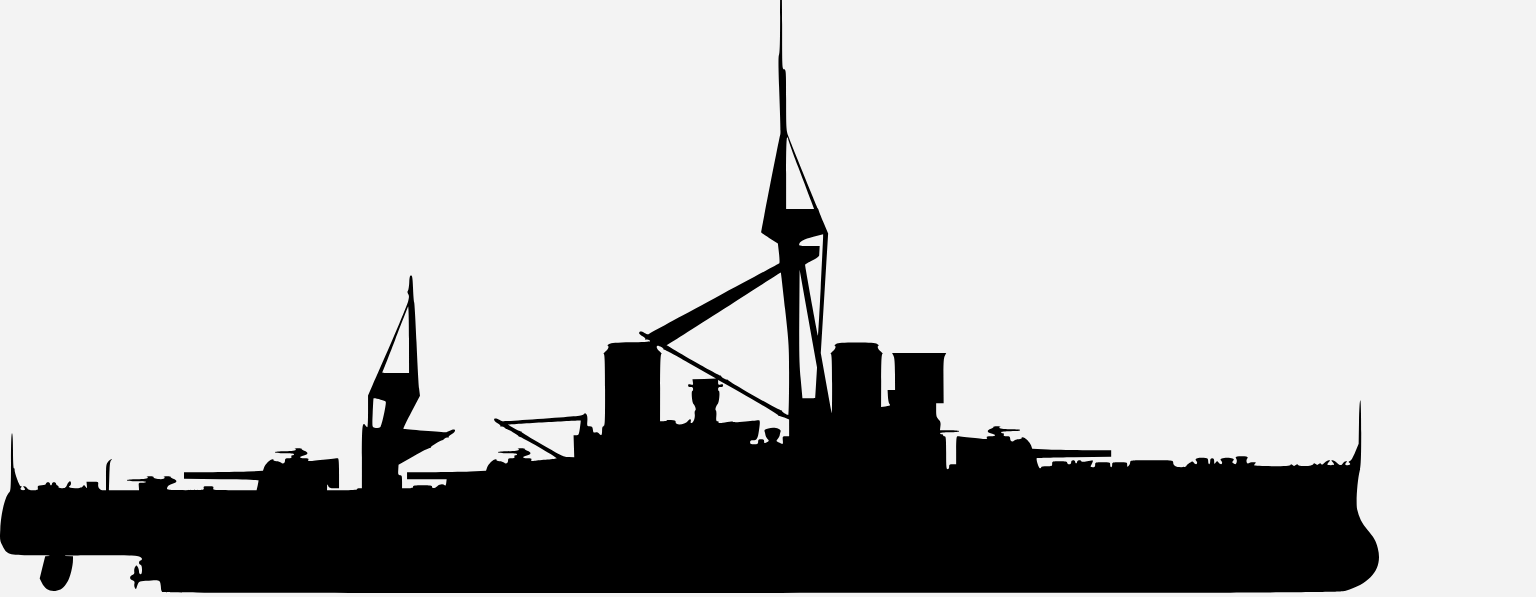
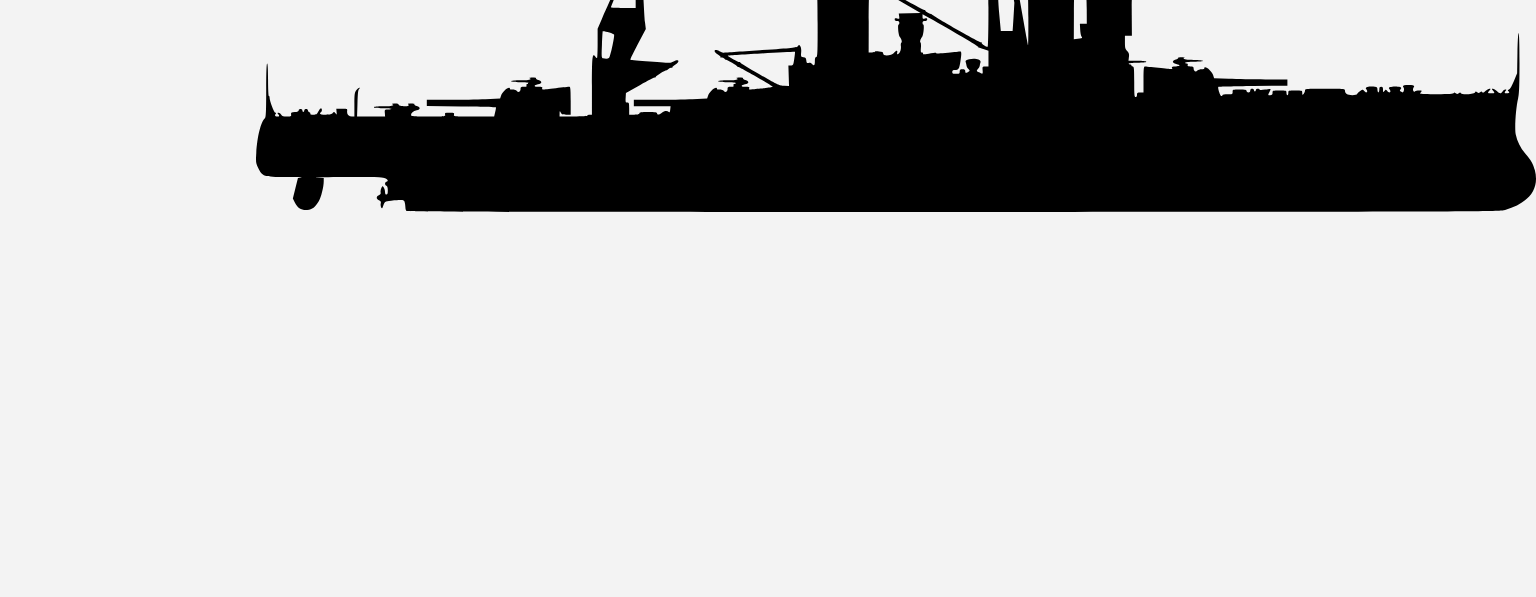
Before and after one commit to ash-bergs/battleships, a website: page public/index.html in a window 1280 px wide. Shown: the part 548-1145 px from the top of the page, 1536 px wide, since content can reach past the window. After the commit the page ends 800 px from the top, so only its background shows below. Drawn offline with Linux system fonts and the light colour scheme.

Commit message:
Styles splash page background
Battleships SVG moved and sized

```diff
--- a/public/style.css
+++ b/public/style.css
@@ -25,6 +25,14 @@ body {
 .splash-title {
     font-family: 'Bangers', cursive;
     font-size: 10rem;
+}
+
+.splash-battleship-image {
+    position: absolute;
+    bottom: 5vh;
+    left: 20vw;
+    width: 100%;
+    z-index: -10;
 }
 
 .btn {
```
